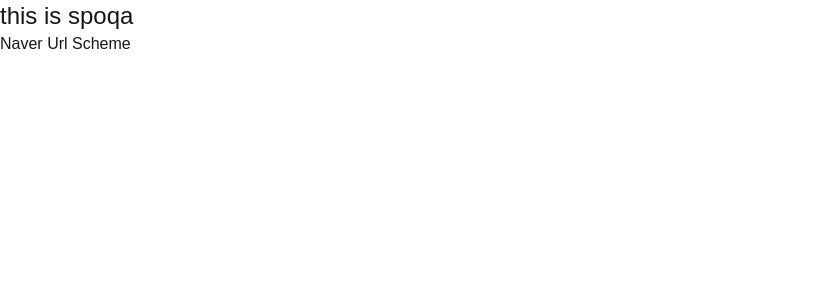
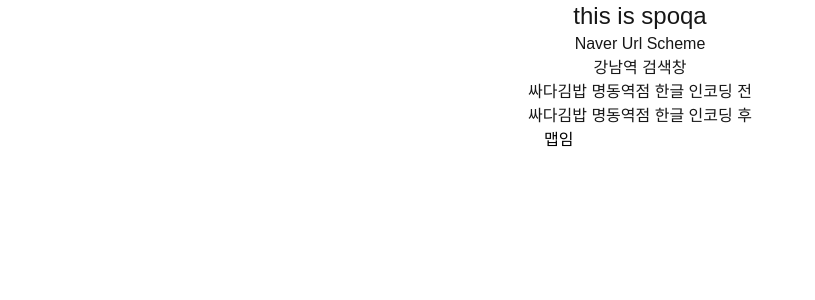
Before and after one commit to Shinhan-Hackaton-Team-HMH/frontend, a Next.js app: page / in a window 1280 px wide. Shown: the top 300 px of the page, without its empty margins (0-815 px from the left). Built offline with nearby package versions, Linux system fonts and the light colour scheme.

Commit message:
test: naver url Scheme

```diff
--- a/src/app/page.tsx
+++ b/src/app/page.tsx
@@ -2,7 +2,7 @@
 
 export default function Home() {
   return (
-    <div className="w-full h-full relative">
+    <div className="w-full h-full relative flex flex-col items-center justify-center">
       <div className="text-Headline">this is spoqa</div>
       <Link
         href={
@@ -12,6 +12,29 @@
       >
         Naver Url Scheme
       </Link>
+      <Link
+        href={
+          'nmap://search?query=%EA%B0%95%EB%82%A8%EC%97%AD&appname=com.example.myapp'
+        }
+        className="text-Body"
+      >
+        강남역 검색창
+      </Link>
+      <Link
+        href={'nmap://search?query=싸다김밥 명동역점&appname=com.example.myapp'}
+        className="text-Body"
+      >
+        싸다김밥 명동역점 한글 인코딩 전
+      </Link>
+      <Link
+        href={
+          'nmap://search?query=%EC%8B%B8%EB%8B%A4%EA%B9%80%EB%B0%A5%20%EB%AA%85%EB%8F%99%EC%97%AD%EC%A0%90&appname=com.example.myapp'
+        }
+        className="text-Body"
+      >
+        싸다김밥 명동역점 한글 인코딩 후
+      </Link>
+      <div className="w-48 h-32 text-black bg-white">맵임 </div>
     </div>
   );
 }
```
